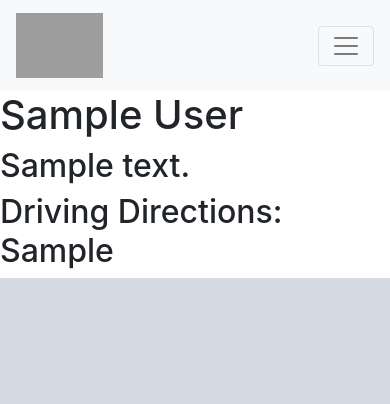
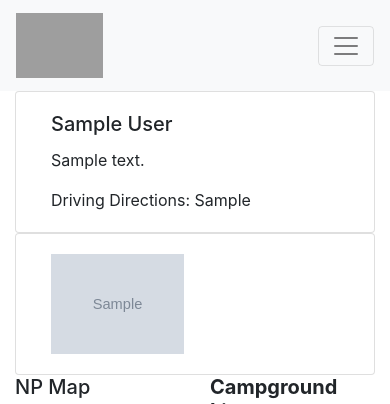
Before and after one commit to lmaghran/National_Parks_Camping_Site, a Flask app: template templates/npselected.html in a window 390 px wide; the page is wider, and only the part inside the window is pictured. Shown: the top 404 px of that part. Run offline with Flask 2, Linux system fonts and the light colour scheme; tables that the repository leaves empty hold one stand-in row (values such as "Sample post"); the template is opened without the code that fills it: values that come from a table or form of the project are taken from there, most other values are stand-ins (such as "Sample title", 1, 10 or a date in 2020); grey boxes marked "Sample" are stand-in pictures; some libraries are stand-ins or nearby versions; grey boxes are pictures that could not be loaded.

Commit message:
displaying campground info as cards

```diff
--- a/static/ajax.js
+++ b/static/ajax.js
@@ -15,7 +15,7 @@ function addMarker(params){
       '<div id="content">'+
       '<div id="siteNotice">'+
       params.content+'<br>'+
-      params.availible+ "<br>"+
+      params.available+ "<br>"+
       '<a href=https://www.recreation.gov/camping/campgrounds/'+
       params.fac_id +" target='_blank'>"+
       "Go to reservation website"+
@@ -29,19 +29,6 @@ function addMarker(params){
   marker.addListener('click', function(){
     infoWindow.open(map, marker)
   });
-
-
-  var legend = document.getElementById('legend');
-    // for (var key in icons) {
-      // var type = icons[key];
-      // var name = type.name;
-      // var icon = type.icon;
-      var div = document.createElement('div');
-      div.innerHTML = '<img src="' + 'https://maps.google.com/mapfiles/kml/shapes/parking_lot_maps.png' + '"> ';
-      legend.appendChild(div);
-
-
-        map.controls[google.maps.ControlPosition.RIGHT_BOTTOM].push(legend);
 
   return marker
 }
@@ -84,7 +71,8 @@ $.get("/api/np_selected", function(data){
     fillOpacity: 0.4, strokeWeight: 0.4}
 
     marker = addMarker({coords:{lat:campground.lat, lng:campground.long},
-            content: campground.campground_name, fac_id:campground.facility_id,
+            content: campground.campground_name, available: campground.availibility,
+            fac_id:campground.facility_id,
            icon: icon, map:map, type: type});
 
     markers.push(marker)
@@ -98,10 +86,12 @@ $.get("/api/np_selected", function(data){
 function ajaxandmap(result) {
     ///Adds campgrounds to the dom with links
 
-      let nationalParkname= "<h2 id='replacement'>" + String(result['rec_area'])+ "</h2>"
+      $('#replacement').empty()
+
+      let nationalParkname= "<h5 id='replacement'><strong>" + String(result['rec_area'])+ "</strong></h5>"
       $('#replacement').append(nationalParkname);
 
-      let datesStayed= "<h3> Check-in : " + String(result['dates'][0]) + "<br>" + " Check-out : " + String(result['dates'][1])+"</h3>"
+      let datesStayed= "<h5> Check-in : " + String(result['dates'][0]) + "<br>" + " Check-out : " + String(result['dates'][1])+"</h5>"
       $('#replacement').append(datesStayed);
 
       console.log(String(result['dates']));
@@ -110,12 +100,14 @@ function ajaxandmap(result) {
 
         if (((String(item)) !== 'mapping_list') && ((String(item)) !== 'rec_area') && ((String(item)) !== 'dates')){
 
-        let campground = $("<li><h2 id='replacement'><a href=https://www.recreation.gov/camping/campgrounds/"+ String(result[item]['campground_id']) +">"+ String(item) +'</a></li>')
-        $('#replacement').append(campground);
-
         if (result[item]['availibility_data']!= null){
 
-          let availCampsite = $('<h3>' + "This campground is available for these dates, click to book." +'</h3>')
+          let campground = $("<li><p id='replacement'><strong><a href=https://www.recreation.gov/camping/campgrounds/"+ String(result[item]['campground_id']) +">"+ String(item) +'</a></strong></p></li>')
+          $('#replacement').append(campground);
+
+          // console.log(result[item]['availibility_data']);
+
+          let availCampsite = $('<p> There are ' + String(result[item]['availibility_data'].length)  +" sites available at this campground, click to book. </p>")
           $('#replacement').append(availCampsite);
 
         //   // for (campsite of result[item]['availibility_data']){
@@ -126,7 +118,11 @@ function ajaxandmap(result) {
         }
 
         else {
-          let emptyCampsite = $('<h5>' + "No campsites available for these dates at this campground" +'</h5')
+
+          let campground = $("<li><p id='replacement'><strong>" + String(item) +'</strong></p></li>')
+          $('#replacement').append(campground);
+
+          let emptyCampsite = $('<p>' + "No campsites available for these dates at this campground" +'</p>')
           $('#replacement').append(emptyCampsite);
         }
 
@@ -163,8 +159,7 @@ function ajaxandmap(result) {
       var marker = addMarker({coords:{lat:campground.lat, lng:campground.long},
                               content: campground.campground_name,
                               fac_id: campground.facility_id,
-                              availible: campground.availibility,
-
+                              available: campground.availibility,
                               icon: icon, map:map});
     }
       map.setZoom(8)
@@ -222,14 +217,9 @@ $('#np-info').on('click',  (evt) => {
     $('#nps-description').text(String(result['description']));
     $('#nps-directions').text("Driving Directions: "+ String(result['directionsInfo']))
     $('#images').empty()
-
     for (img of result['images']){
-        let image = $("<img id='image' src='"+ String(img['url']) + "'width='500' height='200'><br>")
+        let image = $("<img class='image' src='"+ String(img['url']) + "' height='100px'><br>")
           $('#images').append(image);
-
-        let caption = $("<div id='caption'>"+ String(img['caption']) + "</div>")
-          $('#image').append(caption);
-
     }
     }
     });
--- a/templates/index2.html
+++ b/templates/index2.html
@@ -56,7 +56,7 @@
 </div>
 </nav>
 
-
+<!-- Creating a photo scroller -->
 <div class="container-fluid no-padding">
   <div class="row">
     <div class="col-md-12">
--- a/templates/npselected.html
+++ b/templates/npselected.html
@@ -46,9 +46,8 @@
     <ul class="navbar-nav ml-auto">
 
 <!--  National park form inside of nav bar -->
-<div class="container">
-  <div class="row">
-    <div class="form-group">
+<li class="nav-items">
+  <div class="nav-link" class="form-group">
     <form id="np-info" form action="/api/np">
       <label for="exampleFormControlSelect1">Select a National Park</label>
         <select id = "npList" name="rec_area">
@@ -57,61 +56,84 @@
           {% endfor %}
         </select>
     </form>
-
+  </li>
+<div class="nav-items">
+  <div class="nav-link">
     <form id="select-np" form action="/api/np_selected">
-       <fieldset>
-            <label>
-        Enter a check-in date:
-    <!-- <input type="date" id="Start Date" name="start-date"> -->
+      <label> Enter a check-in date:
       <input type="date" id="start-date" name="start-date">
-    </label><br>
-
+    </label>
+  </div>
+</div>
+<div class="nav-items">
+  <div class="nav-link">
     <label>
         Enter a check-out date:
-    <!-- <input type="date" id="End Date" name="end-date"> -->
               <input type="date" id="end-date" name="end-date">
-    </label><br><br><br>
+            </label>
           <button class="btn btn-primary" type="submit">See Availability</button>
           </p>
        </fieldset>
     </form>
-
-
     </div>
   </div>
 </div>
-<!-- Closing the nav bar -->
 </ul>
 </div>
 </div>
 </nav>
 
-
-    <div id="nps-info">
-        <h1 id="nps-name"> {{ np_info['fullName'] }} </h1>
-            <h2 id="nps-description"> {{ np_info['description'] }} </h2>
-            <h2 id= "nps-directions"> Driving Directions: {{ np_info['directionsInfo'] }} </h2>
-
-        <div id="images">
-
+<!-- Site Body -->
+<div class="container-fluid">
+  <div class="row">
+  <div class="col">
+<!--       Left side of page- NPS Card -->
+    <div class="card">
+  <!-- Photos -->
+      <div class="container-fluid no-padding">
+        <div class="row">
+          <div class="col-md-12">
+              <div class="card-body">
+                <h5 class="card-title" id="nps-name">{{ np_info['fullName'] }}</h5>
+                  <p class="card-text"id="nps-description"> {{ np_info['description'] }} </p>
+                   <p class="card-text" id= "nps-directions"> Driving Directions: {{ np_info['directionsInfo'] }} </p>
+              </div>
+            </div>
+          </div>
+        </div>
+    </div>
+<div class="card">
+  <!-- Photos -->
+      <div class="container-fluid no-padding">
+        <div class="row">
+          <div class="col-md-12">
+              <div class="card-body">
+      <div id="images" class="images">
       {% for image in np_info['images'] %}
       <img class="image"
       src="{{ image['url'] }}"
-                alt="{{ image['altText'] }}">
-                <h3> {{ image['caption']}} </h3><br>
-
+      alt="{{ image['altText'] }}" height="100px">
       {% endfor %}
       </div>
     </div>
+  </div>
+</div>
+</div>
+</div>
 
-<h1 id="mapdiv"> NP Map </h1>
+  </div>
+    <div class="col-6">
+      <h5 id="mapdiv"> NP Map </h5>
       <div id="map"></div>
-<div id="legend"><h3>Legend</h3></div>
+      <div id="legend"><h3></h3></div>
+    </div>
 
-<h2>Campground List</h2>
-<ul id="replacement"> </ul>
-
-
+        <div class="col-2">
+            <h5><strong>Campground List</strong></h5>
+          <ul id="replacement"> Select a National Park and Dates for Availablity Info </ul>
+        </div>
+  </div>
+</div>
 
 <script src="/static/ajax.js"> </script>
 <script async defer src="https://maps.googleapis.com/maps/api/js?key=AIzaSyDGZpwieWbX6h5gSpxmyfMZ-HYZD_v8E6U&callback=initMap">
```
Lines whose indentation alone changed are shown as unchanged.
